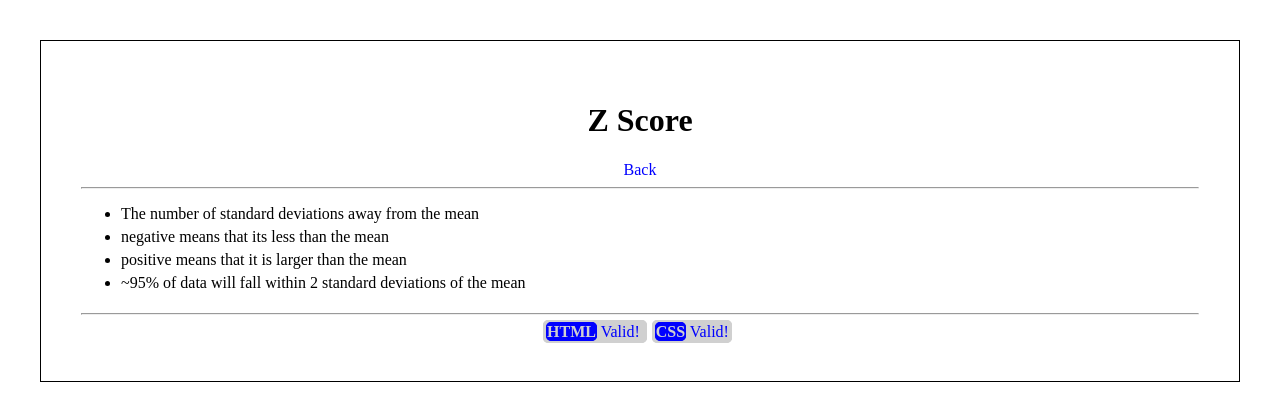
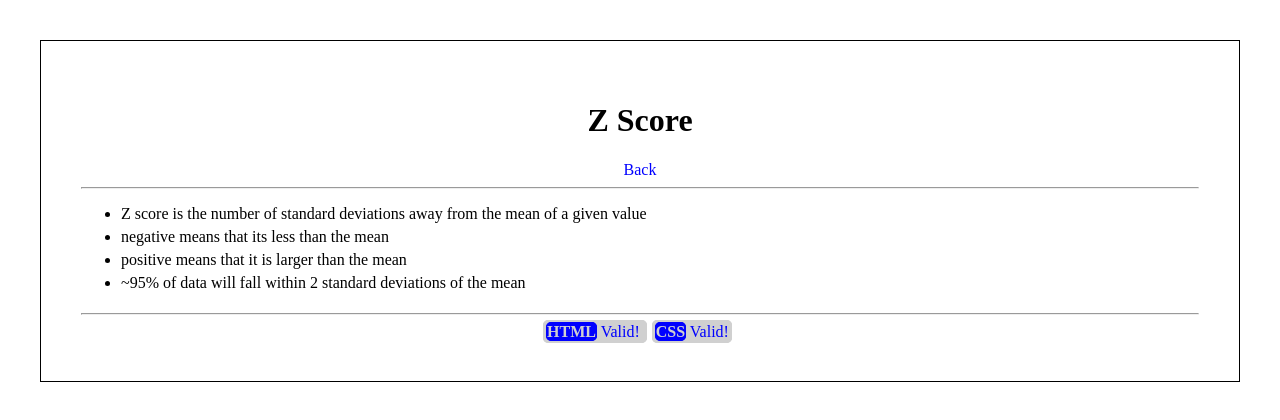
Before and after one commit to Jakob-Ayers/Jakob-Ayers.github.io, a plain HTML site: page stats-study/7.html in a window 1280 px wide. Drawn offline with Linux system fonts and the light colour scheme.

Commit message:
fuck .ds store

```diff
--- a/stats-study/7.html
+++ b/stats-study/7.html
@@ -24,7 +24,7 @@
 	<main>
 		<ul>
 			<li>
-				The number of standard deviations away from the mean
+				Z score is the number of standard deviations away from the mean of a given value
 			</li>
 			<li>
 				negative means that its less than the mean
```
Also changed, not shown: 2 other files.
